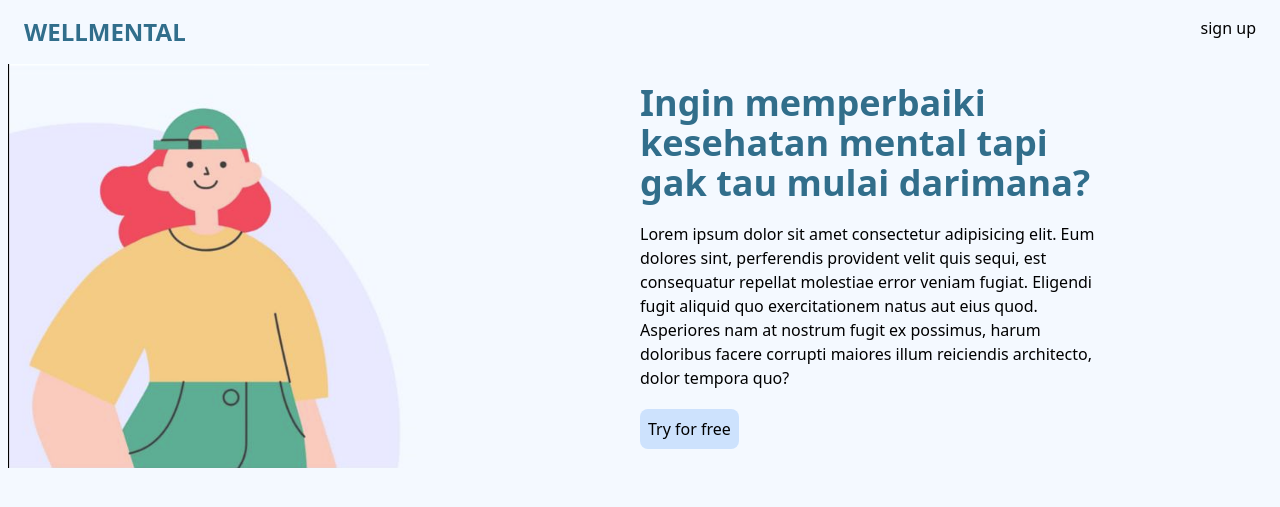
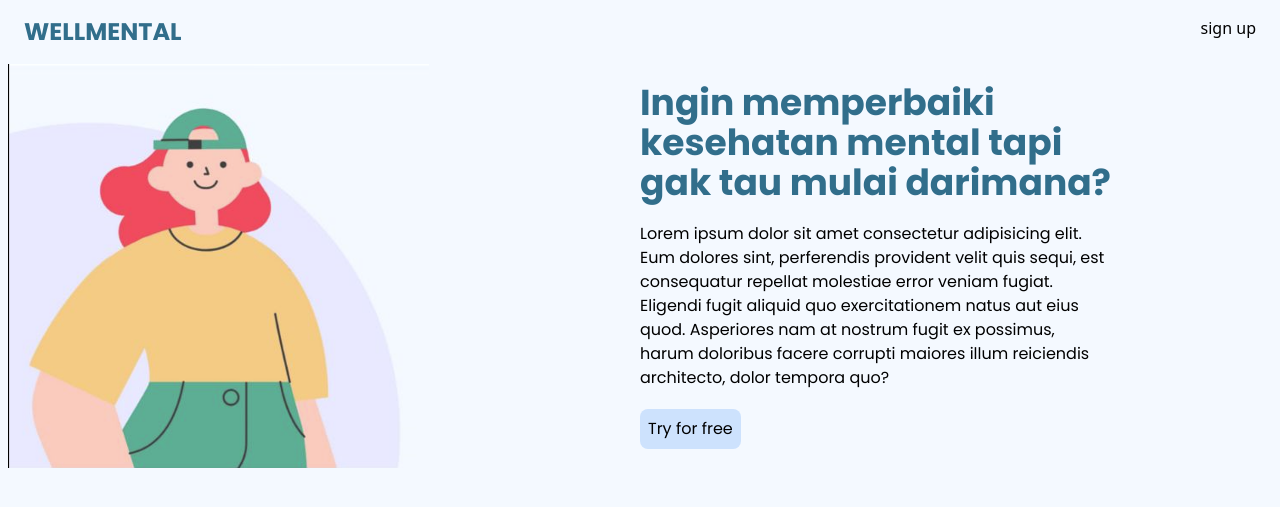
Before and after one commit to Krindog7337/wellmental, a PHP site: page / in a window 1280 px wide. Shown: the top 507 px of the page. Run offline with PHP 8.4, Linux system fonts and the light colour scheme.

Commit message:
add font (exp)

```diff
--- a/assets/css/output.css
+++ b/assets/css/output.css
@@ -609,19 +609,6 @@ video {
   height: 1rem;
 }
 
-.h-max {
-  height: -moz-max-content;
-  height: max-content;
-}
-
-.h-full {
-  height: 100%;
-}
-
-.h-screen {
-  height: 100vh;
-}
-
 .w-2\/3 {
   width: 66.666667%;
 }
@@ -650,12 +637,12 @@ video {
   justify-content: space-evenly;
 }
 
+.rounded {
+  border-radius: 0.25rem;
+}
+
 .rounded-lg {
   border-radius: 0.5rem;
-}
-
-.rounded {
-  border-radius: 0.25rem;
 }
 
 .border {
@@ -674,6 +661,10 @@ video {
 
 .p-2 {
   padding: 0.5rem;
+}
+
+.font-poppins {
+  font-family: Poppins, sans-serif;
 }
 
 .text-2xl {
--- a/content/home.php
+++ b/content/home.php
@@ -3,7 +3,7 @@
     <div class="banner-illustration w-2/3">
       <img src="./assets/image/illustration-girl.png" alt="">
     </div>
-    <div class="banner-text flex flex-col justify-evenly mr-40">
+    <div class="banner-text flex flex-col justify-evenly mr-40 font-poppins">
       <h1 class="text-4xl text-wm-darkblue font-bold">Ingin memperbaiki kesehatan mental tapi gak tau mulai darimana?</h1>
       <p>Lorem ipsum dolor sit amet consectetur adipisicing elit. Eum dolores sint, perferendis provident velit quis sequi, est consequatur repellat molestiae error veniam fugiat. Eligendi fugit aliquid quo exercitationem natus aut eius quod. Asperiores nam at nostrum fugit ex possimus, harum doloribus facere corrupti maiores illum reiciendis architecto, dolor tempora quo?</p>
       <div class="banner-button">
--- a/index.php
+++ b/index.php
@@ -10,12 +10,16 @@ include "connection.php";
   <meta charset="UTF-8">
   <meta name="viewport" content="width=device-width, initial-scale=1.0">
   <link rel="stylesheet" href="assets/css/output.css">
+  <!-- font -->
+  <link rel="preconnect" href="https://fonts.googleapis.com">
+  <link rel="preconnect" href="https://fonts.gstatic.com" crossorigin>
+  <link href="https://fonts.googleapis.com/css2?family=Poppins:ital,wght@0,100;0,200;0,300;0,400;0,500;0,600;0,700;0,800;0,900;1,100;1,200;1,300;1,400;1,500;1,600;1,700;1,800;1,900&display=swap" rel="stylesheet">
   <title>Wellmental</title>
 </head>
 
 <body class="bg-wm-bg-light mx-2">
   <div class="navbar flex justify-between m-4">
-    <a class="navbar-brand uppercase text-wm-darkblue font-bold text-2xl" href="./index.php">wellmental</a>
+    <a class="navbar-brand uppercase text-wm-darkblue font-bold text-2xl font-poppins" href="./index.php">wellmental</a>
     <nav>
       <ul>
         <li><a href="login.php">
@@ -25,7 +29,12 @@ include "connection.php";
       </ul>
     </nav>
   </div>
-  <?php include $content ?>
+  <main>
+    <?php include $content ?>
+  </main>
+  <footer>
+
+  </footer>
 </body>
 
 </html>
--- a/tailwind.config.js
+++ b/tailwind.config.js
@@ -7,6 +7,9 @@ module.exports = {
       "wm-darkblue": "#316e8b",
       "wm-blue-primary": "#cde2fd",
     },
+    fontFamily: {
+      poppins: ["Poppins, sans-serif"],
+    },
     extend: {},
   },
   plugins: [],
```
Also changed, not shown: login.php (+6 -1 lines).
